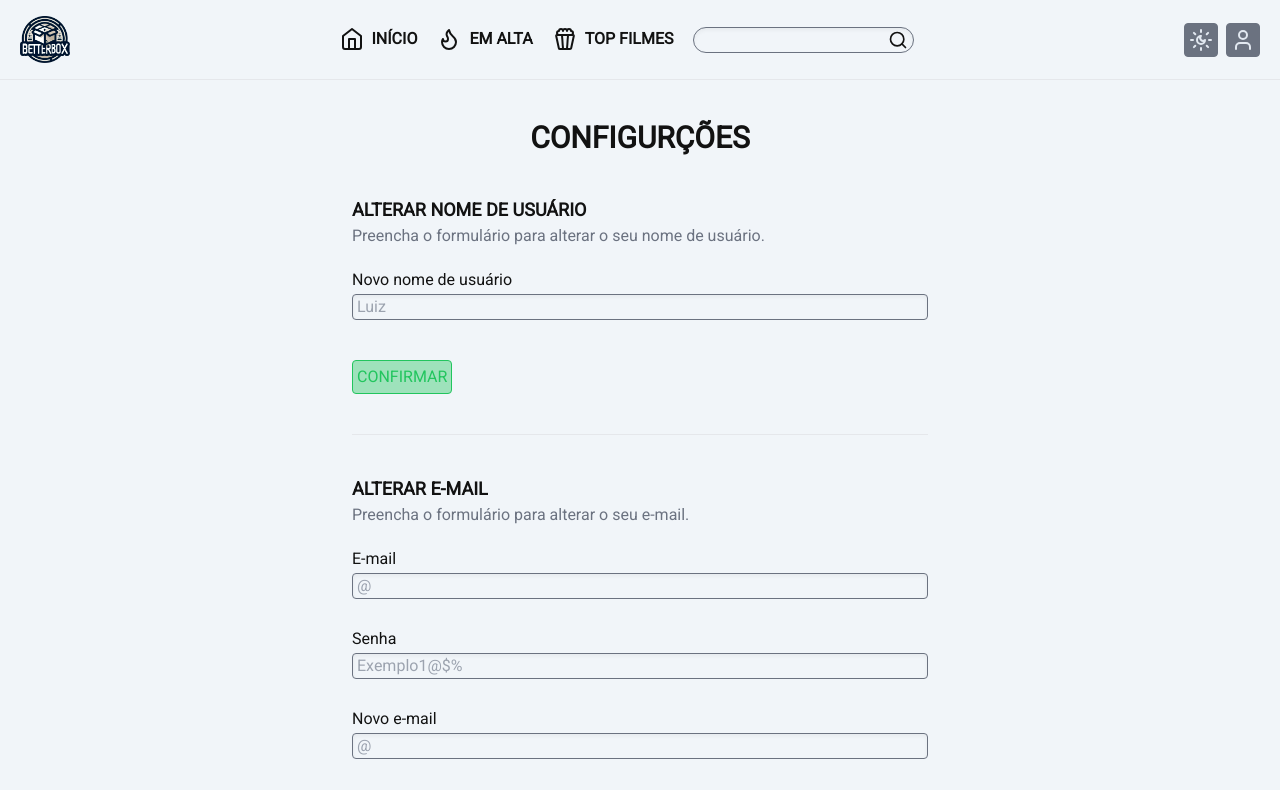
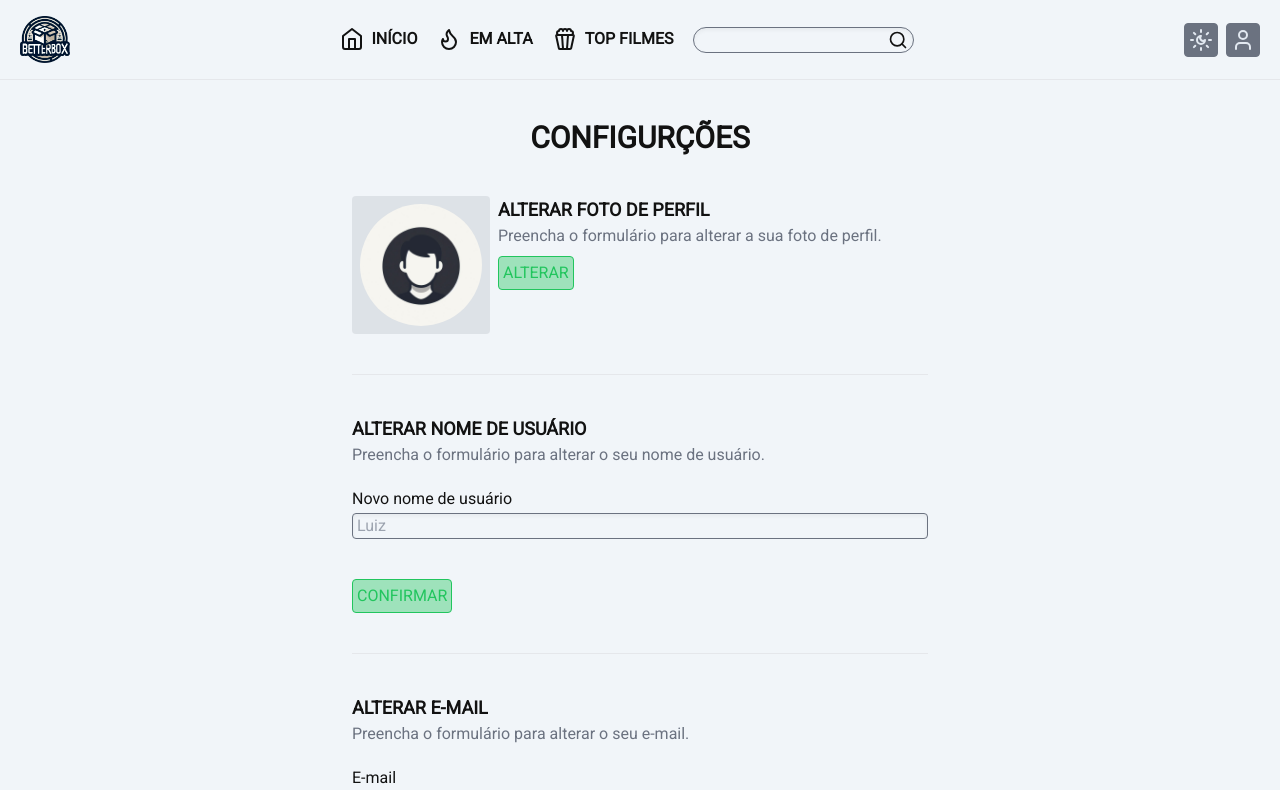
Before and after one commit to luiz2k/betterbox-web, a Next.js app: page /perfil/configuracoes in a window 1280 px wide. Shown: the top 790 px of the page. Built offline with nearby package versions, Linux system fonts and the light colour scheme; no server answers.

Commit message:
feat: Importar o componente de lida com a foto de perfil do usuário na página de configurações

```diff
--- a/src/app/perfil/configuracoes/page.tsx
+++ b/src/app/perfil/configuracoes/page.tsx
@@ -1,6 +1,7 @@
 import options from "@/app/api/auth/[...nextauth]/options";
 import ChangeEmail from "@/components/SettingsForms/ChangeEmail/ChangeEmail";
 import ChangePassword from "@/components/SettingsForms/ChangePassword/ChangePassword";
+import ChangePicture from "@/components/SettingsForms/ChangePicture/ChangePicture";
 import ChangeUsername from "@/components/SettingsForms/ChangeUsername/ChangeUsername";
 import { Metadata } from "next";
 import { Session, getServerSession } from "next-auth";
@@ -23,6 +24,10 @@ export default async function Settings() {
         )}
       </header>
 
+      <ChangePicture apiURL={apiBaseURL} session={session} />
+
+      <hr className="m-auto max-w-xl" />
+
       <ChangeUsername apiURL={apiBaseURL} accessToken={session?.accessToken} />
 
       <hr className="m-auto max-w-xl" />
```
